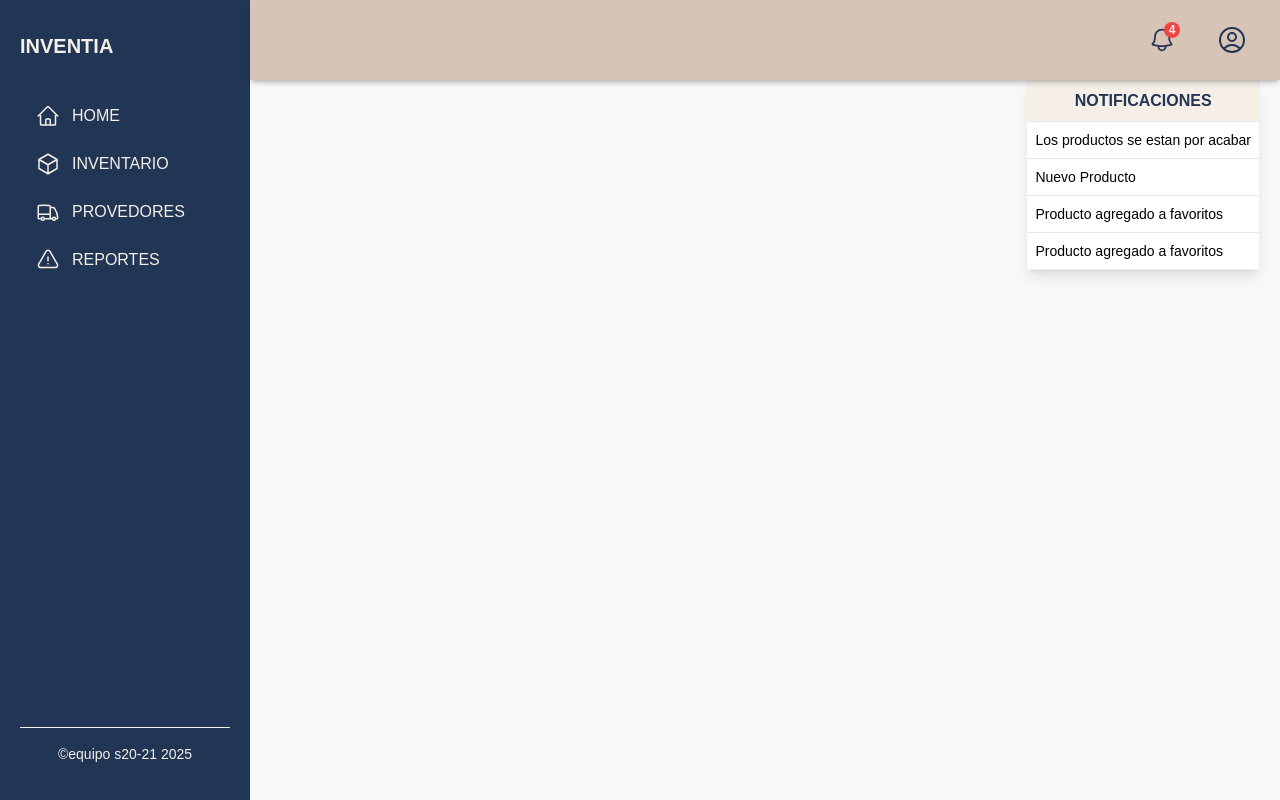
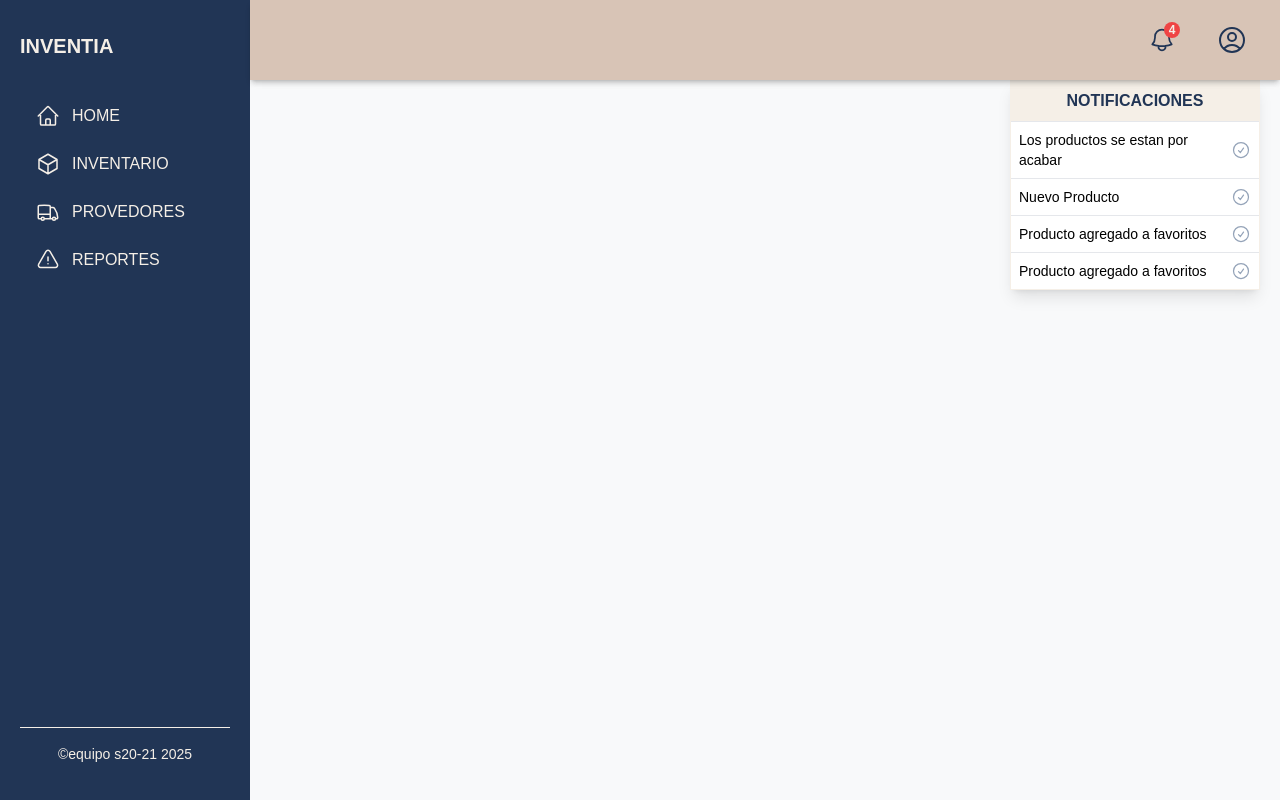
Before and after one commit to No-Country-simulation/S20-21-webapp, a React (Vite) app in the folder client/inventario/: page /inventario in a window 1280 px wide. Both pictures are taken after a click on the button "Notificaciones". Built offline with nearby package versions, Linux system fonts and the light colour scheme.

Commit message:
update marcado como leido

```diff
--- a/client/inventario/src/components/Notificaciones/notificaciones.tsx
+++ b/client/inventario/src/components/Notificaciones/notificaciones.tsx
@@ -1,25 +1,43 @@
+import { CheckCircleIcon } from "@heroicons/react/24/outline";
+
 interface NotificacionesProps {
   notificaciones: { id: number; mensaje: string }[];
+  marcarComoLeida: (id: number) => void;
 }
 
-const Notificaciones: React.FC<NotificacionesProps> = ({ notificaciones }) => {
+const Notificaciones: React.FC<NotificacionesProps> = ({
+  notificaciones,
+  marcarComoLeida,
+}) => {
   return (
     <div className="absolute top-20 right-5 border border-beigeclaro max-h-50 max-w-[250px] min-h-10 min-w-40 flex flex-col bg-white shadow-lg">
       <div className="w-full p-2 text-base text-customBlue font-bold border-b text-center bg-beigeclaro">
         NOTIFICACIONES
       </div>
-            <div >
-                {notificaciones.map((notificacion) => (
+      <div>
+        {notificaciones.length > 0 ? (
+            notificaciones.map((notificacion) => (
             <div
                 key={notificacion.id}
-                    className="p-2 border-b last:border-b-0 text-sm hover:bg-gray-100"
+                className="p-2 border-b last:border-b-0 text-sm flex justify-between items-center hover:bg-gray-100"
             >
-                    {notificacion.mensaje}
+                <span>{notificacion.mensaje}</span>
+                <button
+                onClick={() => marcarComoLeida(notificacion.id)}
+                className="text-slate-400 hover:text-customBlue"
+                aria-label="Marcar como leída"
+                >
+                <CheckCircleIcon className="w-5 h-5" />
+                </button>
             </div>
-                ))}
+            ))
+        ): (
+            <div className="p-2 text-sm text-center text-gray-500">
+                No tienes notificaciones
+            </div>
+        )}
       </div>
     </div>
-
   );
 };
 
--- a/client/inventario/src/page/Layaud/Layaud.tsx
+++ b/client/inventario/src/page/Layaud/Layaud.tsx
@@ -9,7 +9,7 @@ const Layout = () => {
   const [isSidebarOpen, setIsSidebarOpen] = useState(false); // Estado para controlar el sidebar
   const [showNotifications, setShowNotifications] = useState(false);
 
-  const [notificaciones] = useState([
+  const [notificaciones, setNotificaciones] = useState([
     { id: 1, mensaje: "Los productos se estan por acabar" },
     { id: 2, mensaje: "Nuevo Producto" },
     { id: 3, mensaje: "Producto agregado a favoritos" },
@@ -22,6 +22,11 @@ const Layout = () => {
 
   const toggleNotifications = () => {
     setShowNotifications(!showNotifications);
+  };
+
+  // Función para marcar como leída y eliminar la notificación
+  const marcarComoLeida = (id: number) => {
+    setNotificaciones((prev) => prev.filter((notificacion) => notificacion.id !== id));
   };
 
   const closeSidebar = () => {
@@ -54,7 +59,7 @@ const Layout = () => {
           />
         </header>
         {/* Notifications */}
-        {showNotifications && <Notificaciones notificaciones={notificaciones}/>}
+        {showNotifications && <Notificaciones notificaciones={notificaciones} marcarComoLeida={marcarComoLeida}/>}
 
         {/* Contenedor principal (Outlet) */}
         <main className="mt-24 h-[calc(100vh-6rem)] overflow-y-auto bg-[rgb(245, 239, 231)] p-8">
```
Lines whose indentation alone changed are shown as unchanged.
